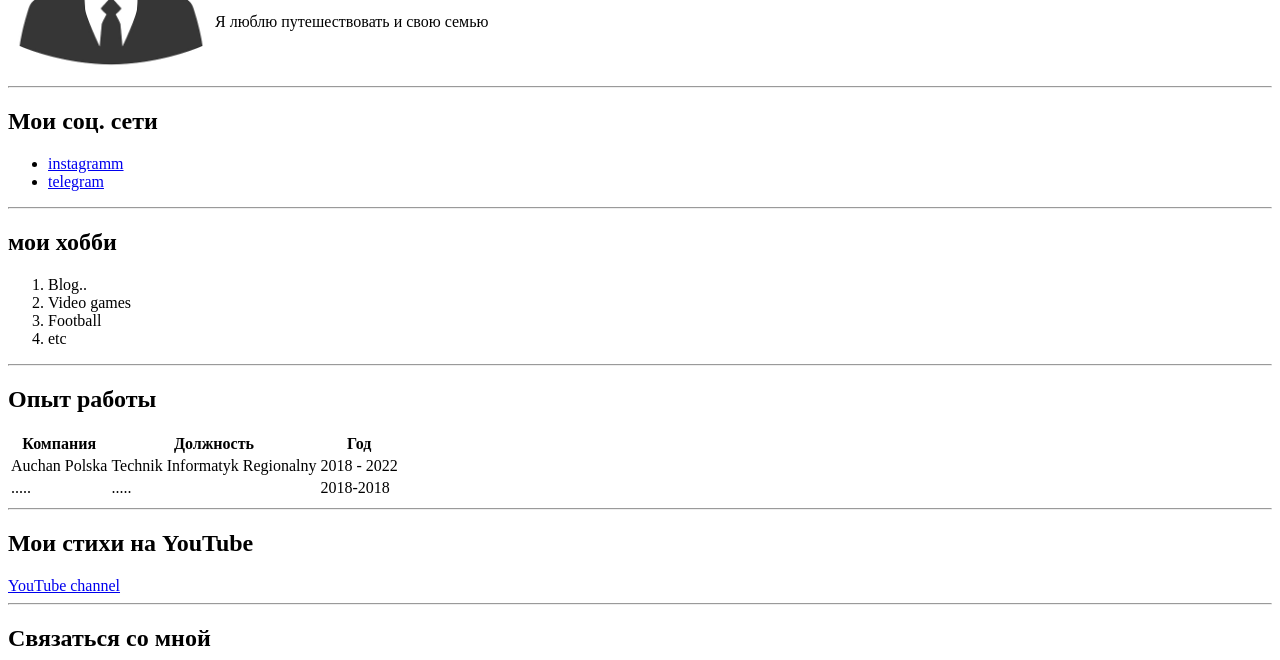
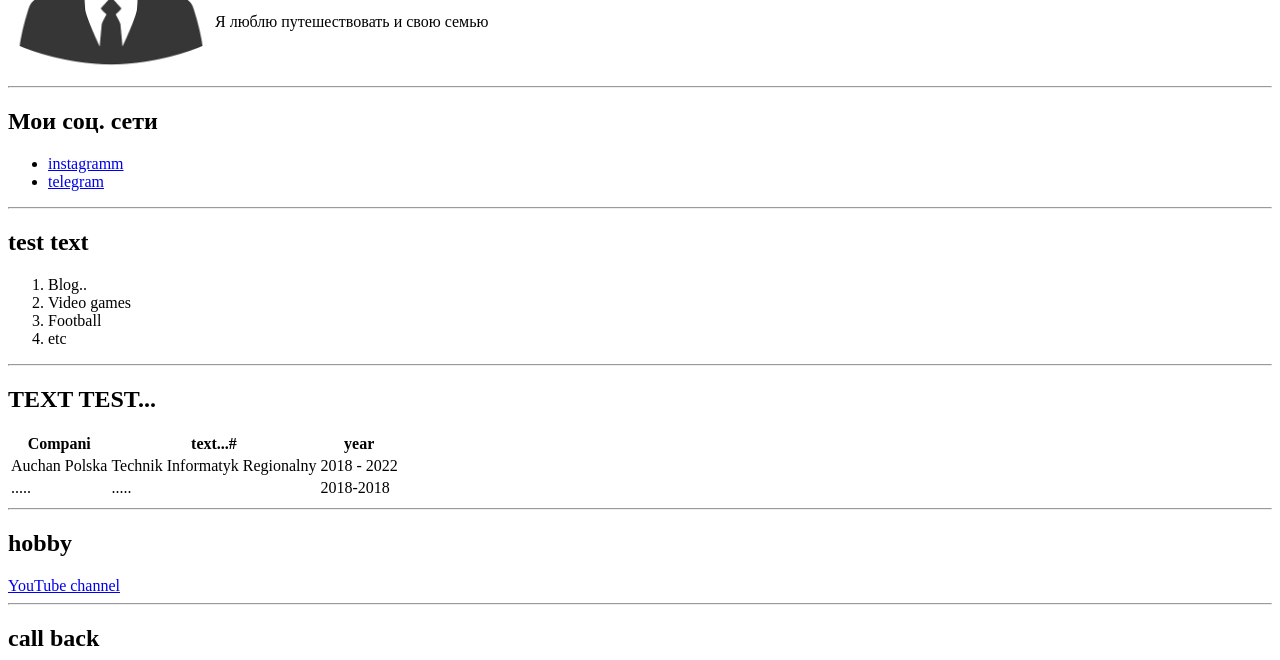
Before and after one commit to EchiumVulgare/cv_test, a plain HTML site: page index.html in a window 1280 px wide. Shown: the part 140-800 px from the top of the page. Drawn offline with Linux system fonts and the light colour scheme.

Commit message:
Update index.html

```diff
--- a/index.html
+++ b/index.html
@@ -42,7 +42,7 @@
       </li>
     </ul>
     <hr />
-    <h2>мои хобби</h2>
+    <h2>test text</h2>
     <ol>
       <li>Blog..</li>
       <li>Video games</li>
@@ -52,13 +52,13 @@
 
     <hr />
 
-    <h2>Опыт работы</h2>
+    <h2>TEXT TEST...</h2>
     <table>
       <thead>
         <tr>
-          <th>Компания</th>
-          <th>Должность</th>
-          <th>Год</th>
+          <th>Compani</th>
+          <th>text...#</th>
+          <th>year</th>
         </tr>
       </thead>
       <tbody>
@@ -77,7 +77,7 @@
       <tfoot></tfoot>
     </table>
     <hr />
-    <h2>Мои стихи на YouTube</h2>
+    <h2>hobby</h2>
     <a
       href="https://www.youtube.com/channel/UCn6PnN8QgyEIrAtBCQeFTBg"
       target="_blank"
@@ -87,9 +87,9 @@
 
     <hr />
 
-    <h2>Связаться со мной</h2>
+    <h2>call back</h2>
     <form action="/">
-      <label for="name">Ваше имя</label>
+      <label for="name">name</label>
       <input type="text" name="" id="name" placeholder="tape your name" />
 
       <br />
```
